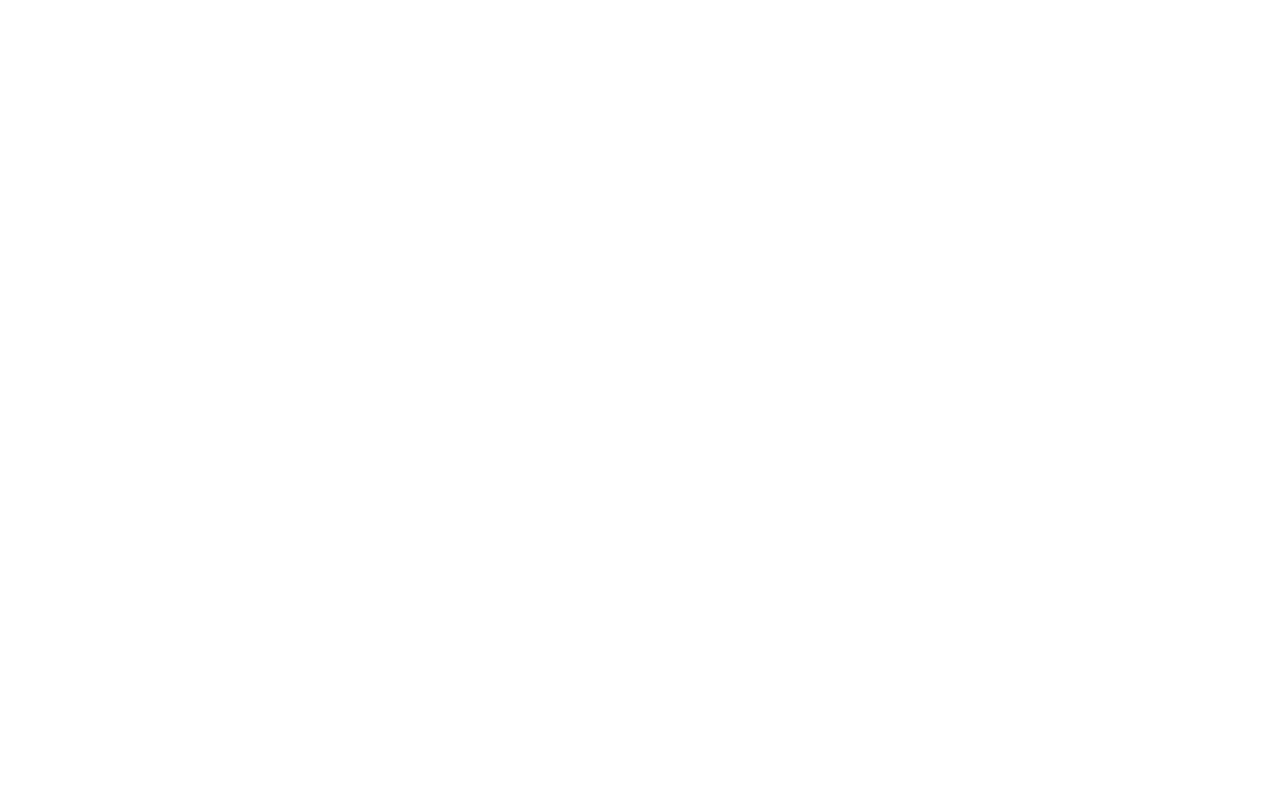
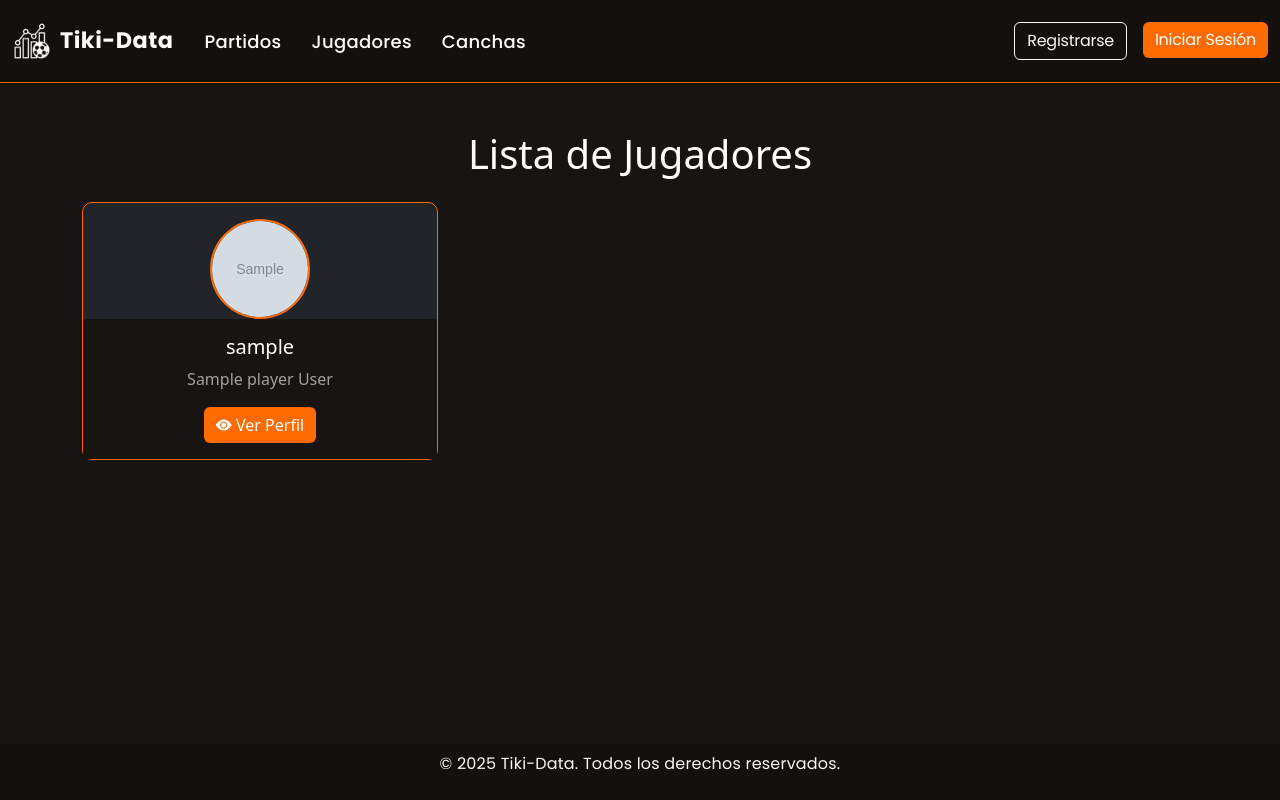
Before and after one commit to ismaelhuarte7/Tiki_Data, a Flask app: page /player/list in a window 1280 px wide. Before the commit the page is empty. Run offline with Flask 3, Linux system fonts and the light colour scheme; tables that the repository leaves empty hold one stand-in row (values such as "Sample post"); grey boxes marked "Sample" are stand-in pictures; some libraries are stand-ins or nearby versions.

Commit message:
players list

```diff
--- a/src/models/player.py
+++ b/src/models/player.py
@@ -9,6 +9,7 @@ class Player (db.Model):
 
     matches = db.relationship('Match', secondary='player_match', back_populates='players')
     teams = db.relationship('Team', secondary='player_team', back_populates='players')
+    user = db.relationship('User', back_populates='player', uselist=False)
 
     def __repr__(self):
         return '<Player %r>' % self.user_name
--- a/src/models/user.py
+++ b/src/models/user.py
@@ -9,6 +9,8 @@ class User(db.Model):
     is_admin = db.Column(db.Boolean, default=False)
     player_id = db.Column(db.Integer,db.ForeignKey('player.id'), nullable=True)
     is_verified = db.Column(db.Boolean, default=False)
+
+    player = db.relationship('Player', back_populates='user')
 
 
     def __repr__(self):
--- a/src/web/controllers/player.py
+++ b/src/web/controllers/player.py
@@ -16,9 +16,10 @@ def list():
 def show(id):
     player = Player.get_by_id(id)
     user = User.get_by_player_id(id)
+    print (player.user.username)
     if not player:
         flash("Ese jugador no existe o fue eliminado", "danger")
-        return render_template('home.html')
+        return render_template('player/list.html')
     return render_template("player/show.html", player=player, user=user)
 
 @bp.route('/upload_profile_picture', methods=['GET', 'POST'])
--- a/src/web/static/styles.css
+++ b/src/web/static/styles.css
@@ -334,3 +334,31 @@ main {
 .flatpickr-current-month .numInputWrapper span {
     color: #ffffff !important; /* Texto blanco para los controles de año */
 }
+
+/* Estilos específicos para las tarjetas de jugadores */
+.player-card {
+    border: 1px solid #FF6B00;
+    border-radius: 10px;
+    transition: transform 0.3s ease, box-shadow 0.3s ease;
+}
+
+.player-card:hover {
+    transform: translateY(-5px);
+    box-shadow: 0 4px 15px rgba(255, 107, 0, 0.3);
+}
+
+/* Estilos para la foto de perfil en las tarjetas de jugadores */
+.player-card .rounded-circle {
+    border: 2px solid #FF6B00;
+}
+
+/* Estilos para el botón en las tarjetas de jugadores */
+.player-card .btn-primary {
+    background-color: #FF6B00;
+    border: none;
+    transition: background-color 0.3s ease;
+}
+
+.player-card .btn-primary:hover {
+    background-color: #e65a00;
+}
--- a/src/web/templates/layout.html
+++ b/src/web/templates/layout.html
@@ -40,8 +40,8 @@
             <div class="collapse navbar-collapse justify-content-end" id="navbarNav">
                 <!-- Botones de navegación -->
                 <div class="navbar-nav me-auto">
-                    <a class="nav-link" href="#">Partidos</a>
-                    <a class="nav-link" href="#">Jugadores</a>
+                    <a class="nav-link" href="">Partidos</a>
+                    <a class="nav-link" href="{{ url_for('player.list') }}">Jugadores</a>
                     <a class="nav-link" href="#">Canchas</a>
                 </div>
                 <ul class="navbar-nav align-items-left">
--- a/src/web/templates/player/list.html
+++ b/src/web/templates/player/list.html
@@ -0,0 +1,37 @@
+{% extends "layout.html" %}
+
+{% block title %}Lista de Jugadores{% endblock %}
+
+{% block content %}
+<div class="container mt-4">
+    <h1 class="text-center mb-4">Lista de Jugadores</h1>
+    <div class="row">
+        {% for player in players %}
+        <div class="col-md-6 col-lg-4 mb-4">
+            <div class="card player-card bg-dark text-white h-100">
+                <!-- Foto de perfil del jugador -->
+                <div class="text-center mt-3">
+                    {% if player.profile_picture %}
+                        <img src="{{ player.profile_picture }}" alt="Foto de perfil" class="rounded-circle" style="width: 100px; height: 100px; object-fit: cover;">
+                    {% else %}
+                        <div class="d-flex justify-content-center">
+                            <div class="rounded-circle d-flex justify-content-center align-items-center bg-secondary" style="width: 100px; height: 100px;">
+                                <i class="bi bi-person-fill fs-1 text-white"></i>
+                            </div>
+                        </div>
+                    {% endif %}
+                </div>
+                <!-- Detalles del jugador -->
+                <div class="card-body text-center">
+                    <h5 class="card-title">{{ player.user.username }}</h5>
+                    <p class="card-text text-muted">{{ player.name }} {{ player.surname }}</p>
+                    <a href="{{ url_for('player.show', id=player.id) }}" class="btn btn-primary">
+                        <i class="bi bi-eye-fill"></i> Ver Perfil
+                    </a>
+                </div>
+            </div>
+        </div>
+        {% endfor %}
+    </div>
+</div>
+{% endblock %}
```
Also changed, not shown: config/seeds.py (+21 -1 lines).
